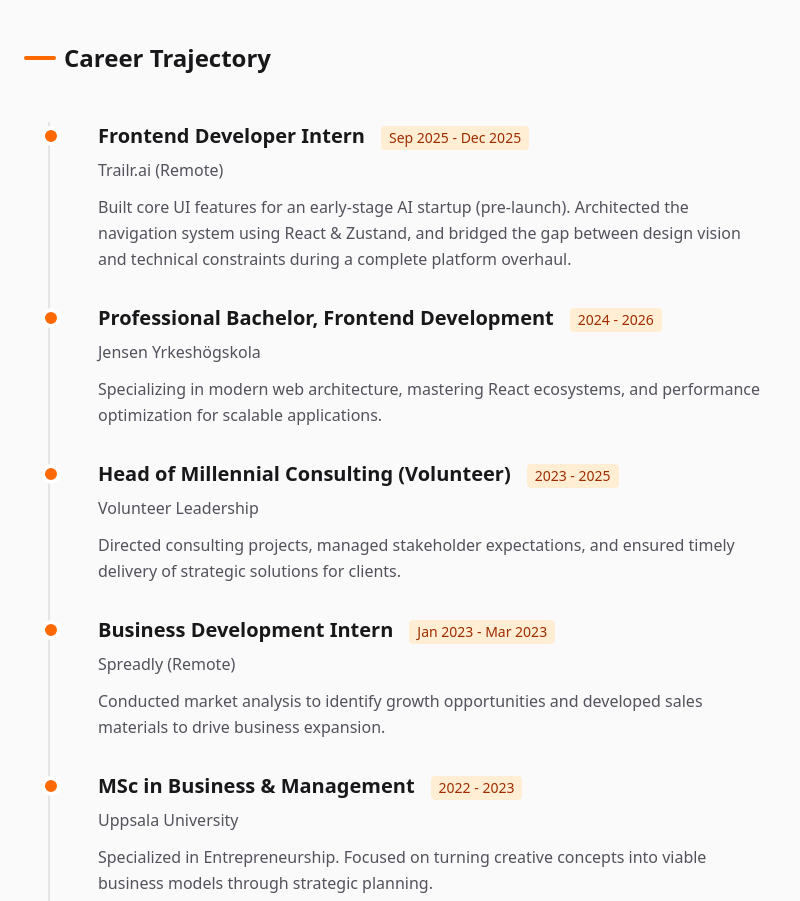
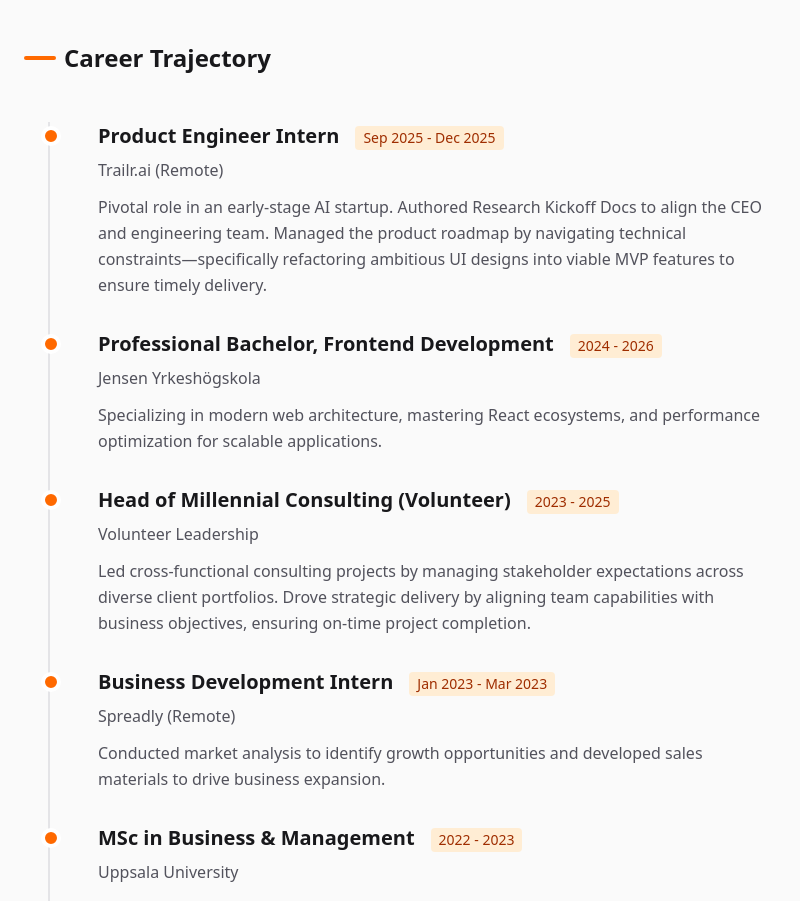
Before and after one commit to Taninwat-55/my-portfolio, a Next.js app: page / in a window 1280 px wide. Shown: the part 1900-2801 px from the top of the page, without its empty margins (0-800 px from the left). Built offline with nearby package versions, Linux system fonts and the light colour scheme.

Commit message:
update: experience and data

```diff
--- a/app/data.ts
+++ b/app/data.ts
@@ -65,10 +65,10 @@ export const experience = [
   {
     id: "work-trailr",
     type: "work",
-    role: "Frontend Developer Intern",
+    role: "Product Engineer Intern",
     organization: "Trailr.ai (Remote)",
     period: "Sep 2025 - Dec 2025",
-    description: "Built core UI features for an early-stage AI startup (pre-launch). Architected the navigation system using React & Zustand, and bridged the gap between design vision and technical constraints during a complete platform overhaul."
+    description: "Pivotal role in an early-stage AI startup. Authored Research Kickoff Docs to align the CEO and engineering team. Managed the product roadmap by navigating technical constraints—specifically refactoring ambitious UI designs into viable MVP features to ensure timely delivery."
   },
   {
     id: "edu-1",
@@ -84,7 +84,7 @@ export const experience = [
     role: "Head of Millennial Consulting (Volunteer)",
     organization: "Volunteer Leadership",
     period: "2023 - 2025",
-    description: "Directed consulting projects, managed stakeholder expectations, and ensured timely delivery of strategic solutions for clients."
+    description: "Led cross-functional consulting projects by managing stakeholder expectations across diverse client portfolios. Drove strategic delivery by aligning team capabilities with business objectives, ensuring on-time project completion."
   },
   {
     id: "work-2",
```
